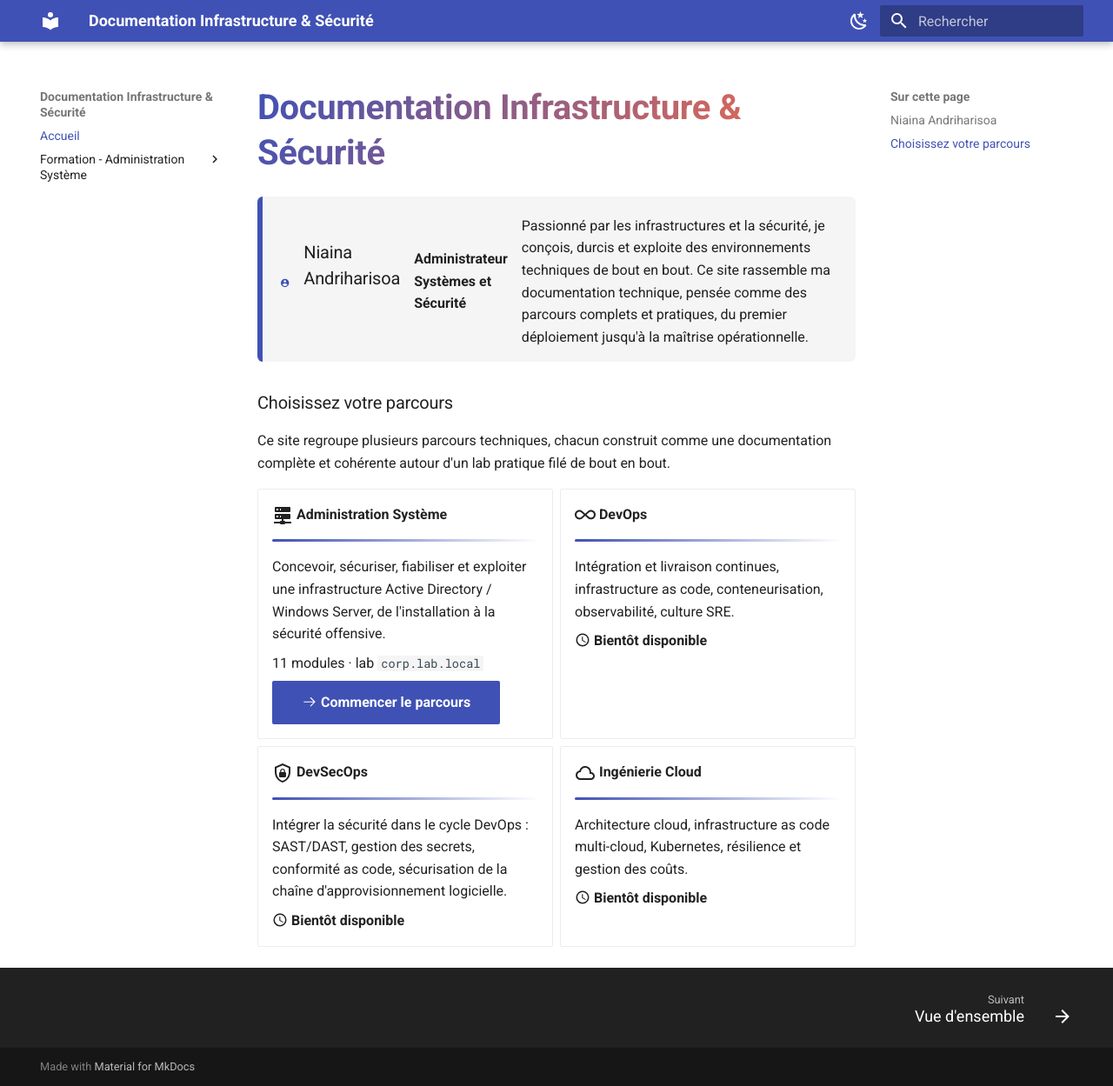
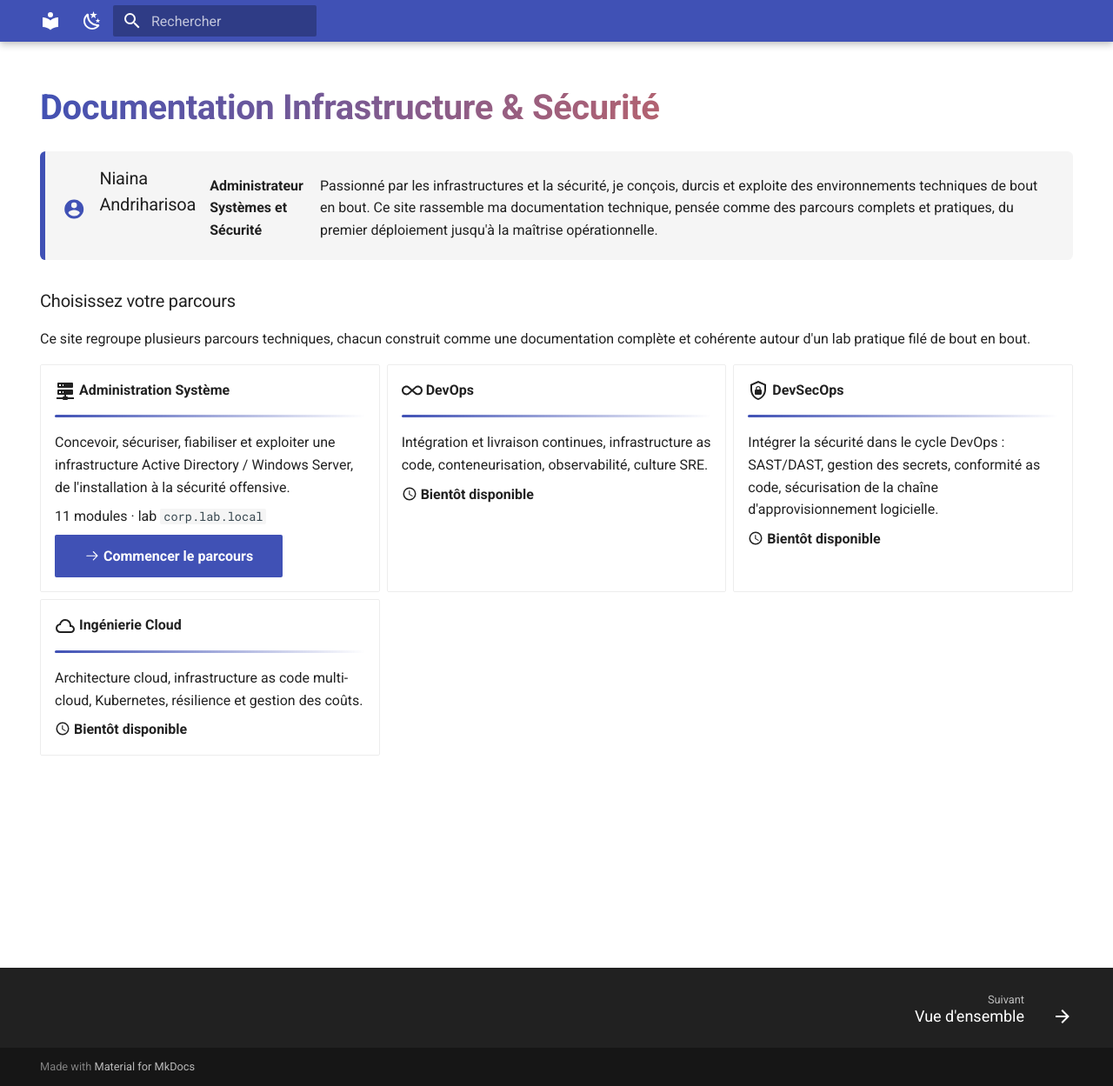
Before and after one commit to andrihan/Active-Directory, an MkDocs documentation site: the page built from docs/index.md, in a window 1280 px wide and 1249 px high. Shown: the whole window at 87% size. Built offline with MkDocs 1.6.1 and Material for MkDocs 9.7.7, drawn with Linux system fonts in a browser that asks for light colours; part of the change alters nothing that is shown.

Commit message:
fix: épurer la page d'accueil (nav, toc et titre masqués)

```diff
--- a/docs/index.md
+++ b/docs/index.md
@@ -1,3 +1,13 @@
+---
+hide:
+  - navigation
+  - toc
+---
+
+<style>
+.md-header__title { display: none !important; }
+</style>
+
 # Documentation Infrastructure & Sécurité
 
 <div class="profile-card" markdown>
```
